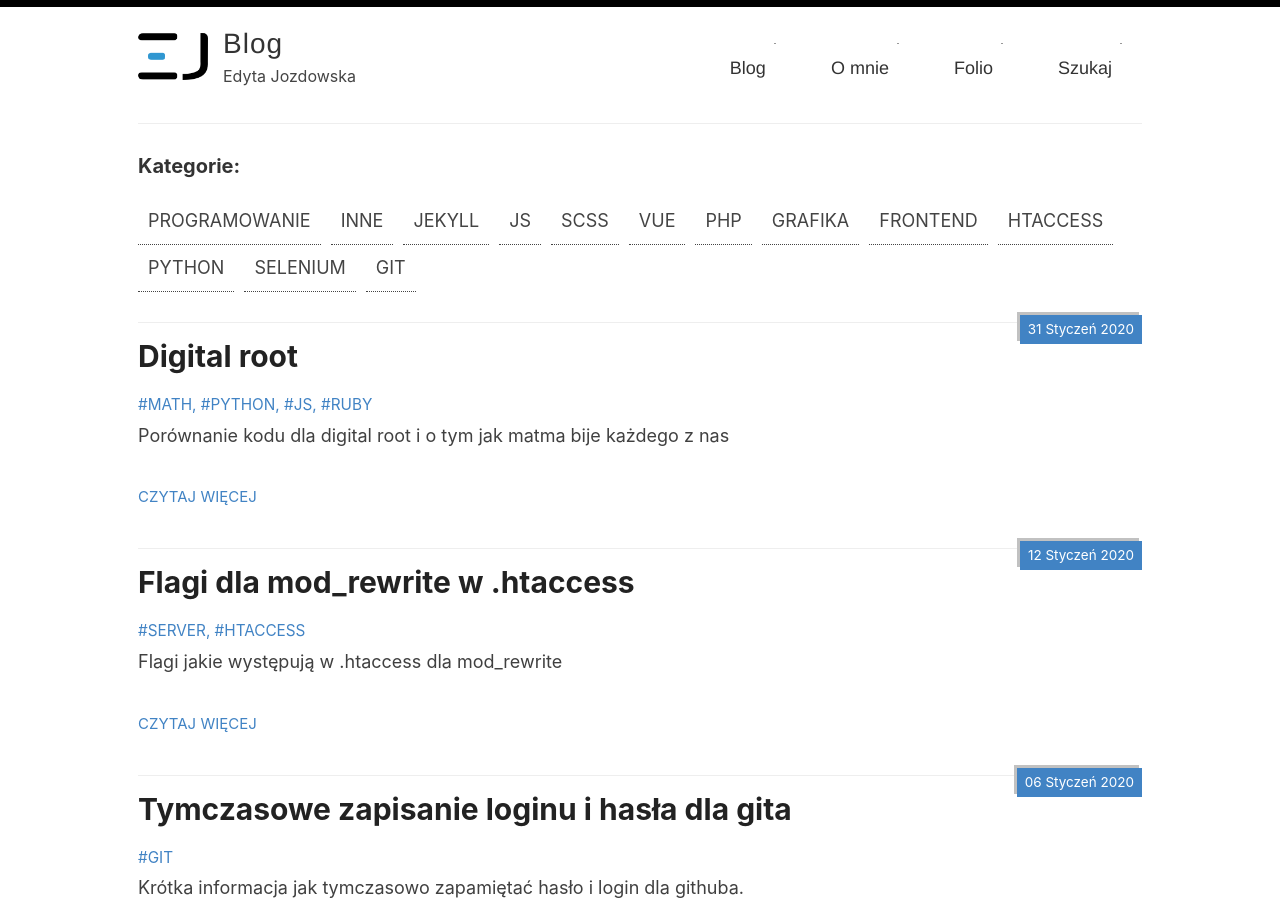
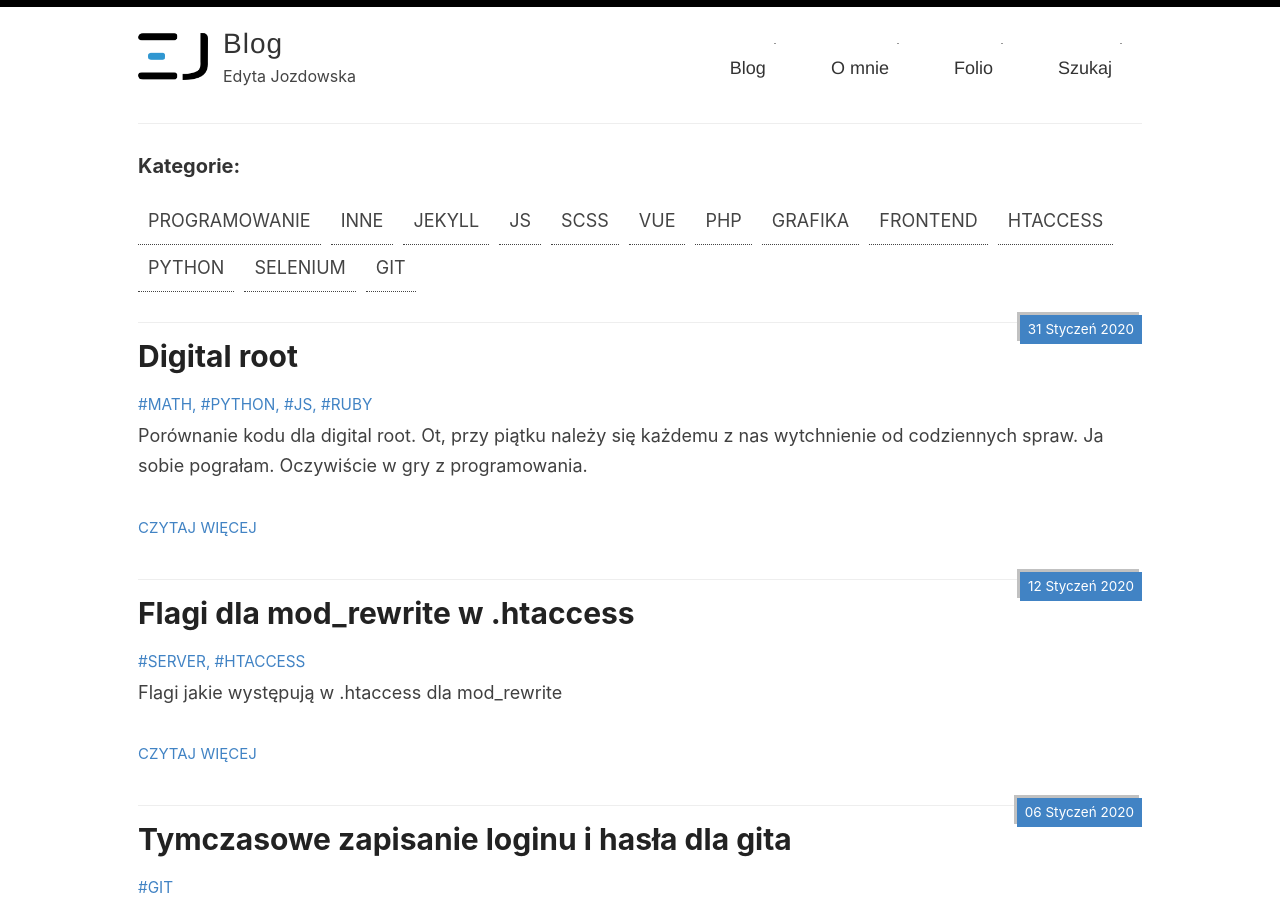
Before and after one commit to xyz-09/blog, a Jekyll site: the page built from index.html, in a window 1280 px wide and 900 px high. Built offline with Jekyll 4.4.1, drawn with Linux system fonts in a browser that asks for light colours; the list of posts is cut into pages by our own code; some of the changed lines change nothing that is shown.

Commit message:
nowy post

````diff
--- a/_posts/2020-01-31-digital_root.md
+++ b/_posts/2020-01-31-digital_root.md
@@ -5,22 +5,22 @@
 category: ['programowanie', inne]
 author:
 tags: [math,python,js,ruby]
-excerpt: Porównanie kodu dla digital root i o tym jak matma bije każdego z nas
+excerpt: Porównanie kodu dla digital root. Ot, przy piątku należy się każdemu z nas wytchnienie od codziennych spraw. Ja sobie pograłam. Oczywiście w gry z programowania.
 ---
 
 # Digital Root
-Ostatnio przystąpiłam do zadania, które brzmiało: "W dowolnym języku programowania wykonaj digital root dla liczby plus 5 testów sprawdzających kod". Tak wiem, dziwne mam rozrywki :smile:
+Dzisiaj przystąpiłam do zadania, które brzmiało: "W dowolnym języku programowania wykonaj digital root dla liczby plus 5 testów sprawdzających kod". Tak wiem, dziwne mam rozrywki :smile:
 Kodowanie było na czas więc nie przypadło mi to do gustu, jednak sam temat mnie zainteresował.
 
 Wpierw należałoby się zapoznać z teorią. Co to digital root?
-**Digital root** jest to suma poszczególnych cyfr, które składają się na daną liczbę, do momentu, gdy otrzymamy liczbę od 0 do 9.
+**Digital root** jest to suma poszczególnych cyfr, które składają się na daną liczbę, do momentu, gdy otrzymamy cyfrę od 0 do 9.
 
 Całkiem dobrze tematyka digital root wyjaśniona jest na [Wolfram Math World](http://mathworld.wolfram.com/DigitalRoot.html).
 Zawody przegrałam :smile: . Na tym jednak nie poprzestałam. Ponieważ sam temat mnie zainteresował bardziej, zaczęłam się bawić.
 
-Ułożyłam trzy kody jeden w `js`, `php` i jeden w `py`, dołożę jeszcze 4 w `ruby` dla porównania (ten w ruby został ułożony przez osobę, która zawody wygrała). Ogólnie w tych zawodach chodzi o to by ułożyć w mniej niż 15 minut kod, który będzie jak najkrótszy. Liczy się czas, ale ważniejsza jest długość kodu. I ta idea, ułożyć jak najkrótszy kod mi właśnie przyświecała.
+Ułożyłam trzy kody jeden w `js`, `php` i jeden w `py`, dołożę jeszcze 4 w `ruby` dla porównania *(ten w ruby został ułożony przez osobę, która zawody wygrała)*. Ogólnie w tych zawodach chodzi o to, by ułożyć w mniej niż 15 minut kod, który będzie jak najkrótszy. Liczy się czas, ale ważniejsza jest długość kodu. I ta idea, ułożyć jak najkrótszy kod mi właśnie przyświecała.
 
-Popatrzmy jakie kroki trzeba wykonać:
+Popatrzmy jakie kroki trzeba wykonać do obliczenia **digital root**:
 1. Wpierw zsumować wszystkie cyfry
 2. Jeśli wynik jest większy niż 2 cyfry, sumujemy je dalej
 3. Jeśli wynik jest znów dwu lub więcej cyfrowy, sumujemy poszczególne cyfry
@@ -39,7 +39,7 @@
 
 ```php
 $n = '941'; //input
-while (strlen($n) > 1)
+while (strlen($n) > 1) //loop until one digit
   $n = (string)array_sum(str_split($n)); //the magic sum
 print_r($n); //output
 ```
@@ -79,21 +79,25 @@
 ## Porównanie długości kodu
 Zobaczmy w takim razie wyniki długości kodu *(potraktowałam wszelkie odstępy pomiędzy znakami używane dla czytelności, jako zbędne - i dostanę za to pewnie od przyjaciela po głowie, że to nie po pythonowsku :relaxed: :grin:)*:
 ```js
-//RUBY =>51 \n jako przjście do nowej lini
+//RUBY =>51
 console.log("Ruby",
-"while n.length>1\nn=n.chars.map(&:to_i).sum.to_s end".length)
+`while n.length>1
+n=n.chars.map(&:to_i).sum.to_s end`.length)
 
 //JS=>54
 console.log("Javascript",
-"while(n.length>1)n=n.split``.reduce((a,b)=>a*1+b*1+'')".length)
-
-//PYTHON=>63 //4 spacje oznaczające wcięcia i \n jako wymagane przejście do nowej lini
-console.log("Python",
-"while len(list(n))>1:\n    n=str(sum([int(i) for i in list(n)]))".length)
+`while(n.length>1)
+n=n.split"".reduce((a,b)=>a*1+b*1+'')`.length)
 
 //PHP => 55
 console.log("PHP",
-"while(strlen($n)>1)$n=(string)array_sum(str_split($n));".length);
+`while(strlen($n)>1)
+$n=(string)array_sum(str_split($n));`.length);
+
+//PYTHON=>63
+console.log("Python",
+`while len(list(n))>1:
+    n=str(sum([int(i) for i in list(n)]))`.length)
 ```
 
 
````
